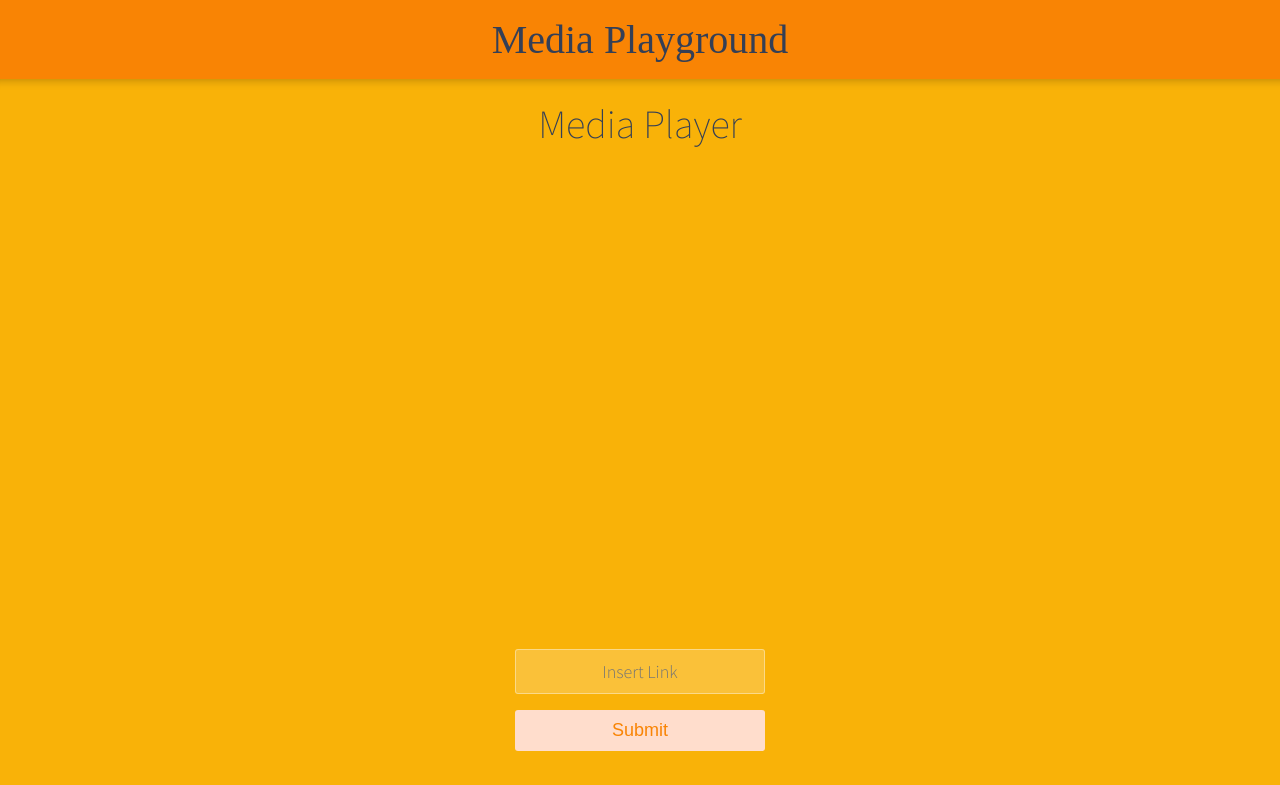
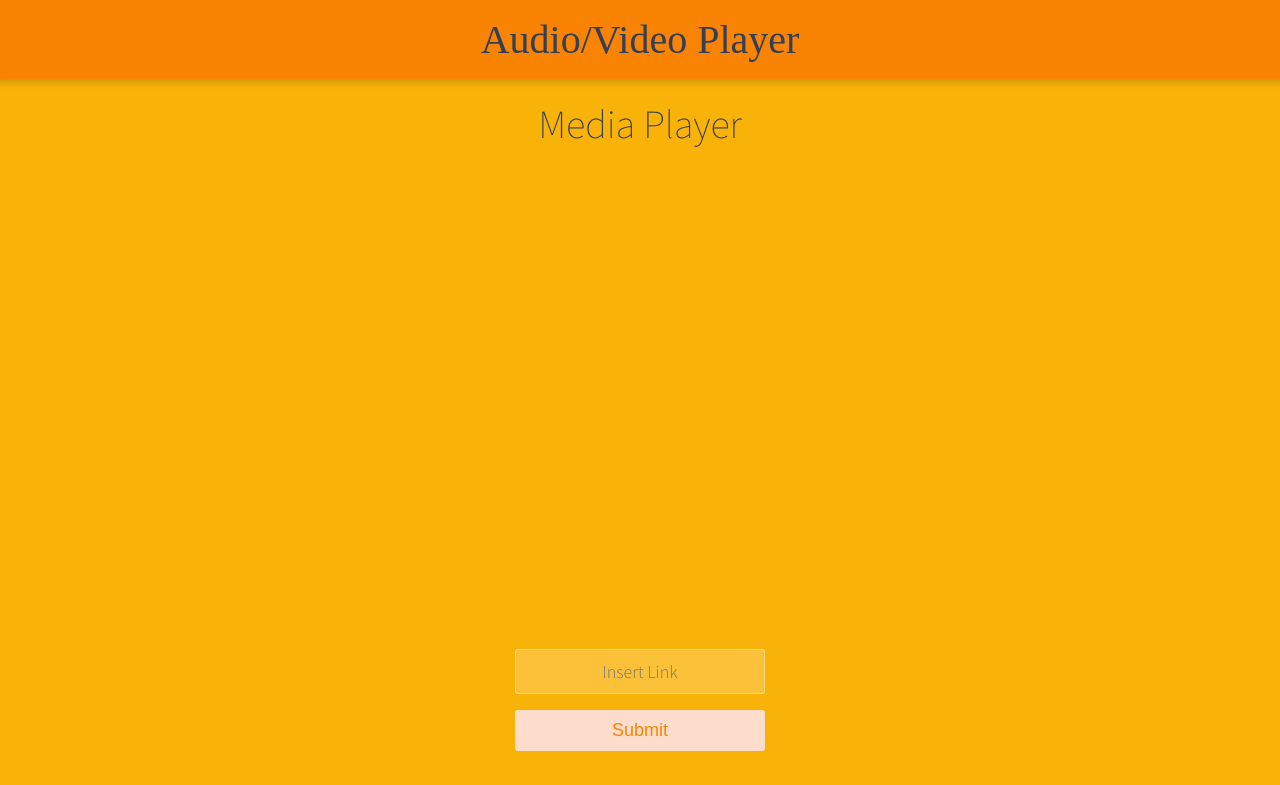
Before and after one commit to Urmi-Jana/REact-MediaPlayer, a React (Create React App) app: page / in a window 1280 px wide. Shown: the top 785 px of the page. Built offline with nearby package versions, Linux system fonts and the light colour scheme.

Commit message:
Update Heading.jsx

```diff
--- a/src/components/Heading.jsx
+++ b/src/components/Heading.jsx
@@ -2,7 +2,7 @@ import React from "react";
 
 function Header(){
     return <header>
-        <h1>Media Playground</h1>
+        <h1>Audio/Video Player</h1>
     </header>
 }
 
```
